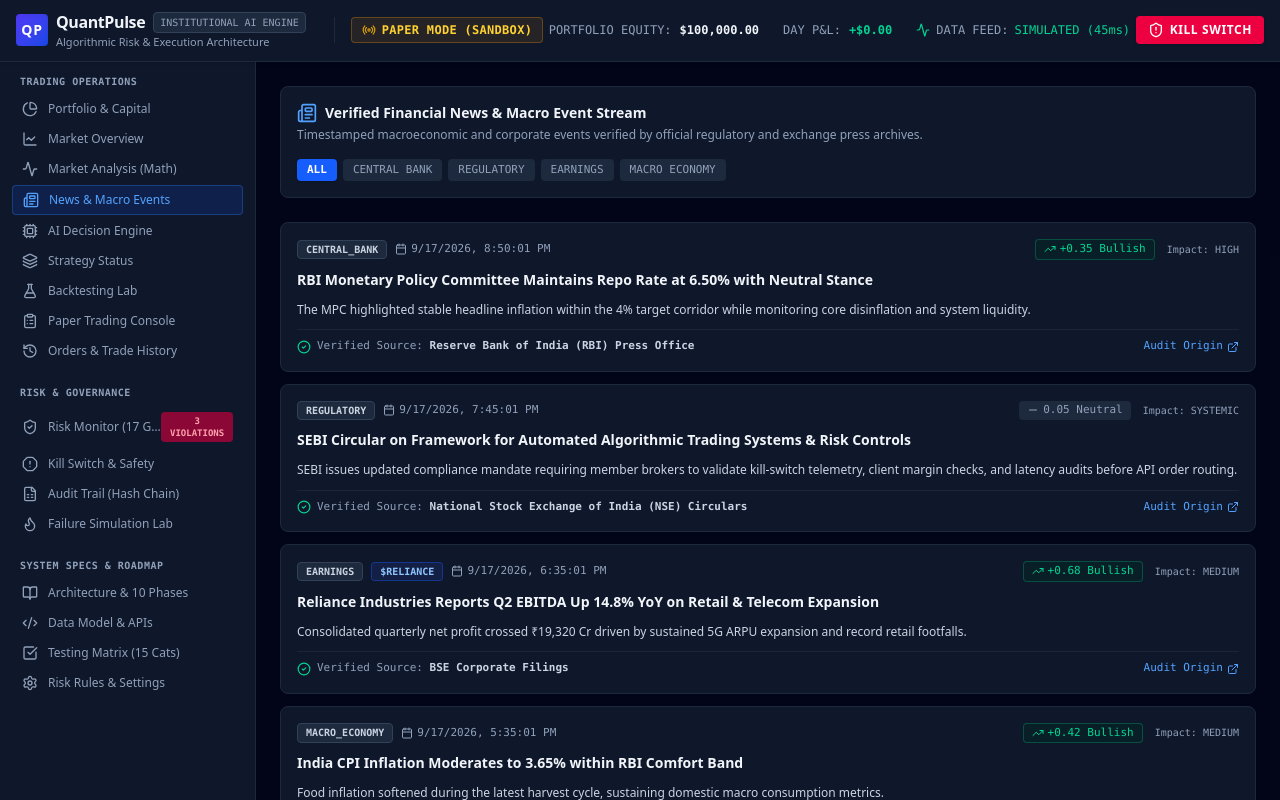
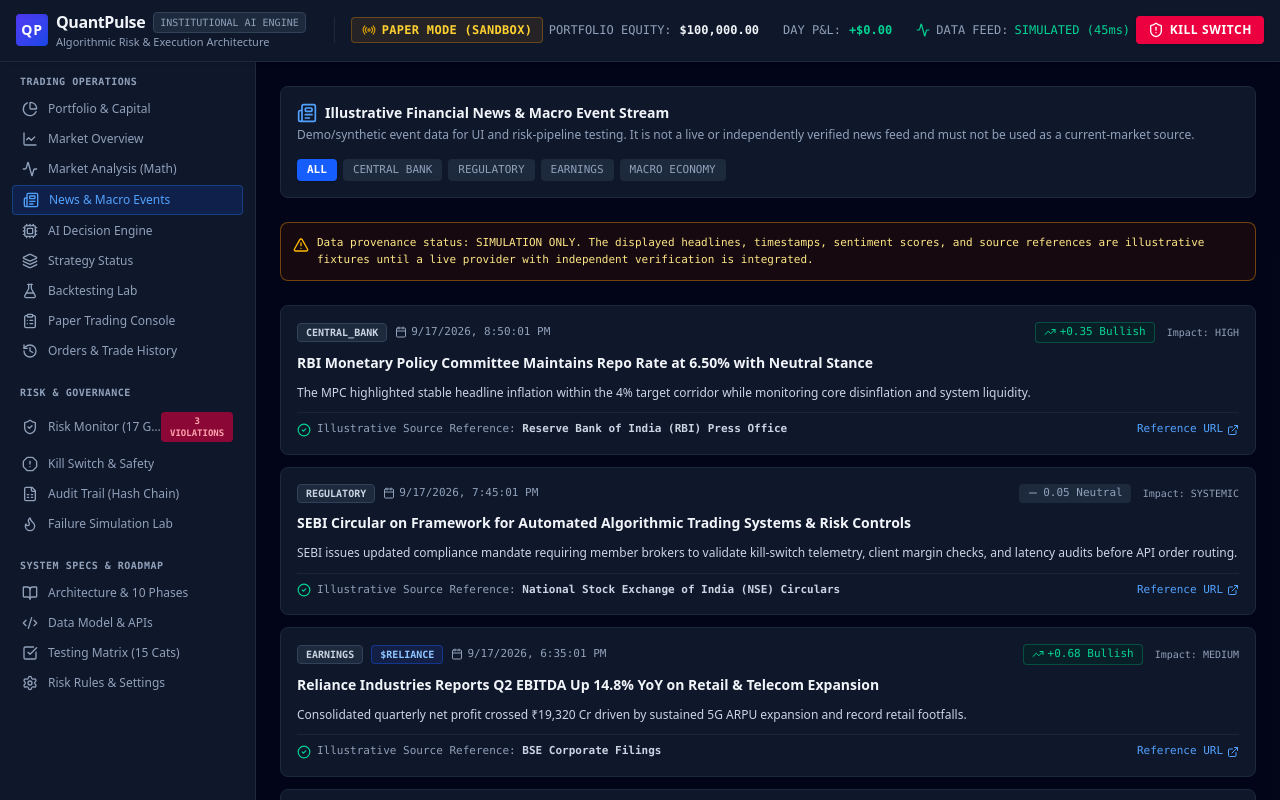
Before and after one commit to smurari229-ai/QuantPulse, a React (Vite) app: page / in a window 1280 px wide. Both pictures are taken after a click on the button "News & Macro Events". Shown: the top 800 px of the page. Built offline with nearby package versions, Linux system fonts and the light colour scheme.

Commit message:
fix: disclose news feed as illustrative demo data

```diff
--- a/src/components/views/NewsEventView.tsx
+++ b/src/components/views/NewsEventView.tsx
@@ -1,6 +1,6 @@
 import React, { useState } from 'react';
 import { VERIFIED_NEWS_FEED, NewsEventItem } from '../../engines/newsEventEngine';
-import { Newspaper, ExternalLink, Calendar, CheckCircle2, TrendingUp, TrendingDown, Minus } from 'lucide-react';
+import { Newspaper, ExternalLink, Calendar, CheckCircle2, TrendingUp, TrendingDown, Minus, AlertTriangle } from 'lucide-react';
 
 export const NewsEventView: React.FC = () => {
   const [filterCategory, setFilterCategory] = useState<string>('ALL');
@@ -42,10 +42,10 @@ export const NewsEventView: React.FC = () => {
         <div>
           <div className="flex items-center space-x-2">
             <Newspaper className="w-5 h-5 text-blue-400" />
-            <h2 className="text-sm font-semibold text-slate-100">Verified Financial News & Macro Event Stream</h2>
+            <h2 className="text-sm font-semibold text-slate-100">Illustrative Financial News & Macro Event Stream</h2>
           </div>
           <p className="text-xs text-slate-400 mt-1">
-            Timestamped macroeconomic and corporate events verified by official regulatory and exchange press archives.
+            Demo/synthetic event data for UI and risk-pipeline testing. It is not a live or independently verified news feed and must not be used as a current-market source.
           </p>
         </div>
 
@@ -65,6 +65,11 @@ export const NewsEventView: React.FC = () => {
             </button>
           ))}
         </div>
+      </div>
+
+      <div className="bg-amber-950/30 border border-amber-500/40 rounded-lg p-3 flex items-start space-x-2 text-[11px] text-amber-200 font-mono">
+        <AlertTriangle className="w-4 h-4 text-amber-400 shrink-0 mt-0.5" />
+        <span>Data provenance status: SIMULATION ONLY. The displayed headlines, timestamps, sentiment scores, and source references are illustrative fixtures until a live provider with independent verification is integrated.</span>
       </div>
 
       {/* Feed List */}
@@ -101,7 +106,7 @@ export const NewsEventView: React.FC = () => {
             <div className="pt-2 border-t border-slate-800/80 flex justify-between items-center text-[11px] font-mono text-slate-400">
               <div className="flex items-center space-x-1.5">
                 <CheckCircle2 className="w-3.5 h-3.5 text-emerald-400" />
-                <span>Verified Source: <strong className="text-slate-300">{item.source}</strong></span>
+                <span>Illustrative Source Reference: <strong className="text-slate-300">{item.source}</strong></span>
               </div>
               <a
                 href={item.sourceUrlVerification}
@@ -109,7 +114,7 @@ export const NewsEventView: React.FC = () => {
                 rel="noreferrer noopener"
                 className="flex items-center space-x-1 text-blue-400 hover:text-blue-300 hover:underline"
               >
-                <span>Audit Origin</span>
+                <span>Reference URL</span>
                 <ExternalLink className="w-3 h-3" />
               </a>
             </div>
```
